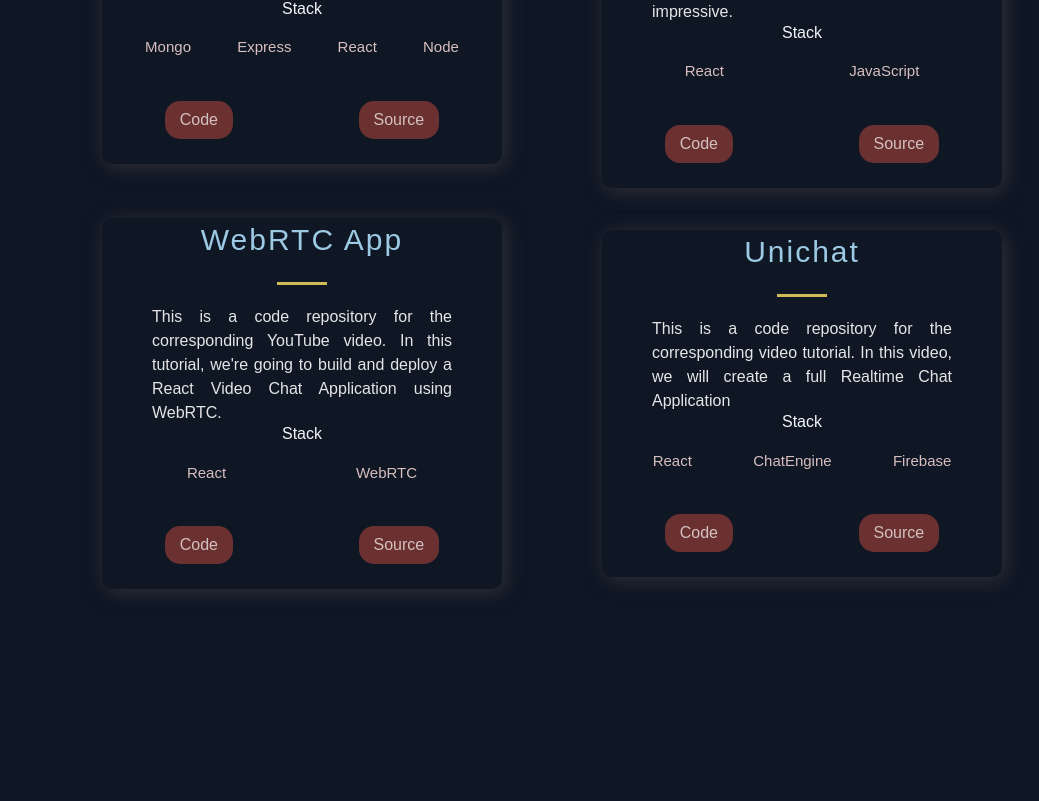
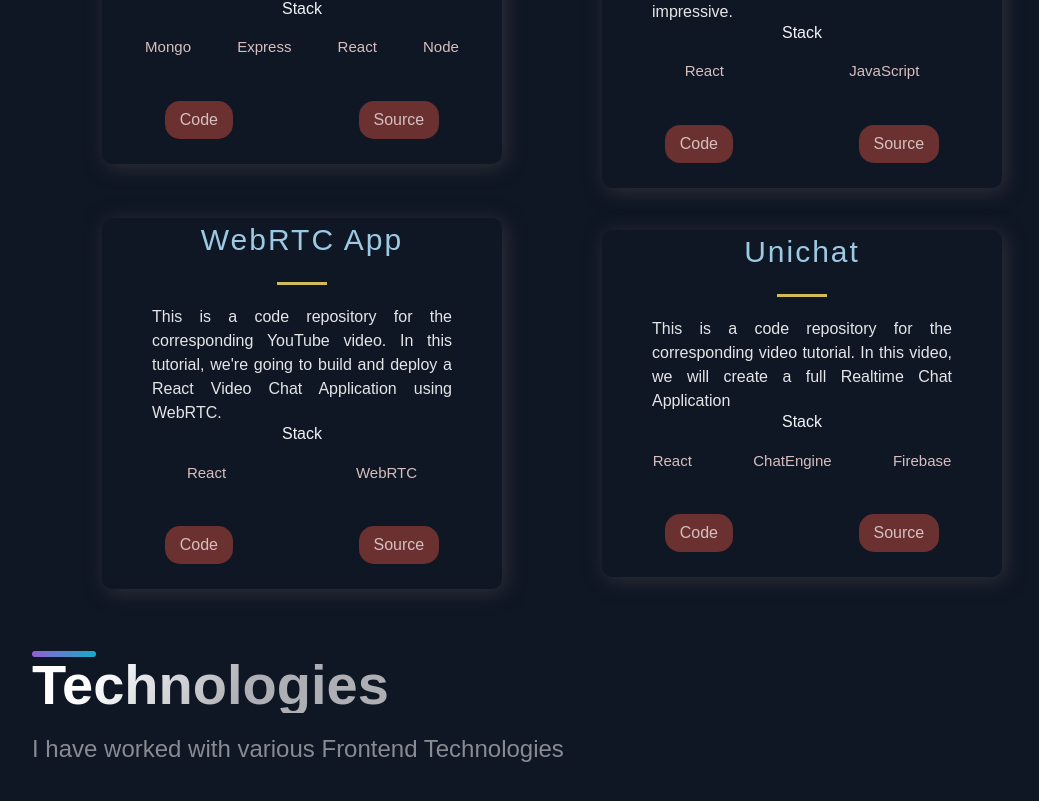
Before and after one commit to Shivam-Sharma-1/Simple-Portfolio-Website, a Next.js app: page / in a window 1280 px wide. Shown: the part 1164-1965 px from the top of the page, without its empty margins (88-1127 px from the left). Before the commit the page ends 1783 px from the top, so only its background shows below. Built offline with nearby package versions, Linux system fonts and the light colour scheme.

Commit message:
feat: add technologies section

```diff
--- /dev/null
+++ b/src/components/Technologies/Technologies.js
@@ -0,0 +1,15 @@
+import { Section, SectionDivider, SectionText, SectionTitle } from "@/themes/GlobalComponents";
+
+function Technologies() {
+    return (
+        <Section id='tech'>
+            <SectionDivider/>
+            <SectionTitle>Technologies</SectionTitle>
+            <SectionText>
+                I have worked with various Frontend Technologies
+            </SectionText>
+        </Section>
+    )
+}
+
+export default Technologies
--- a/src/pages/index.js
+++ b/src/pages/index.js
@@ -1,6 +1,7 @@
 import BackgroundAnimation from "@/components/BackgroundAnimation/BackgroundAnimation";
 import Hero from "@/components/Hero/Hero";
 import Projects from "@/components/Projects/Projects";
+import Technologies from "@/components/Technologies/Technologies";
 import Layout from "@/layout/Layout";
 import { Section } from "@/themes/GlobalComponents";
 import Head from "next/head";
@@ -20,6 +21,7 @@
                 <BackgroundAnimation/>
             </Section>
             <Projects/>
+            <Technologies/>
         </Layout>
         </>
     )
```
